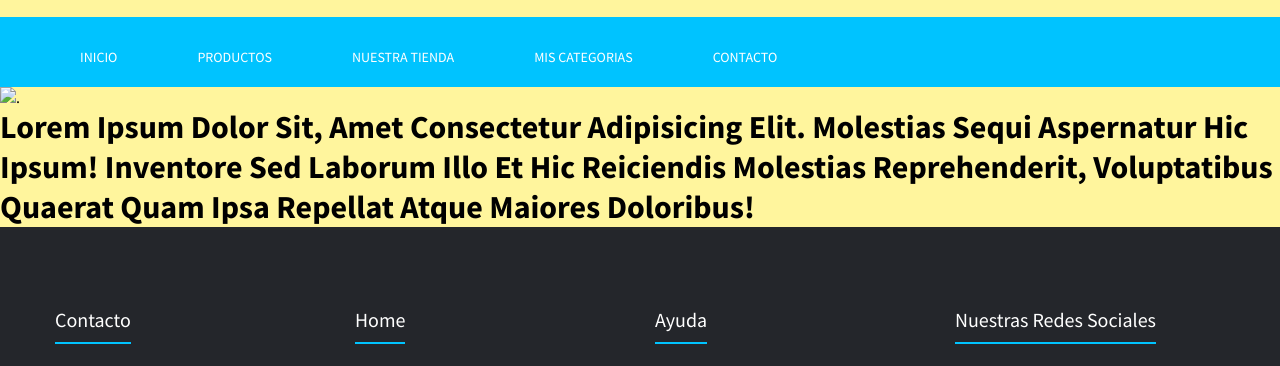
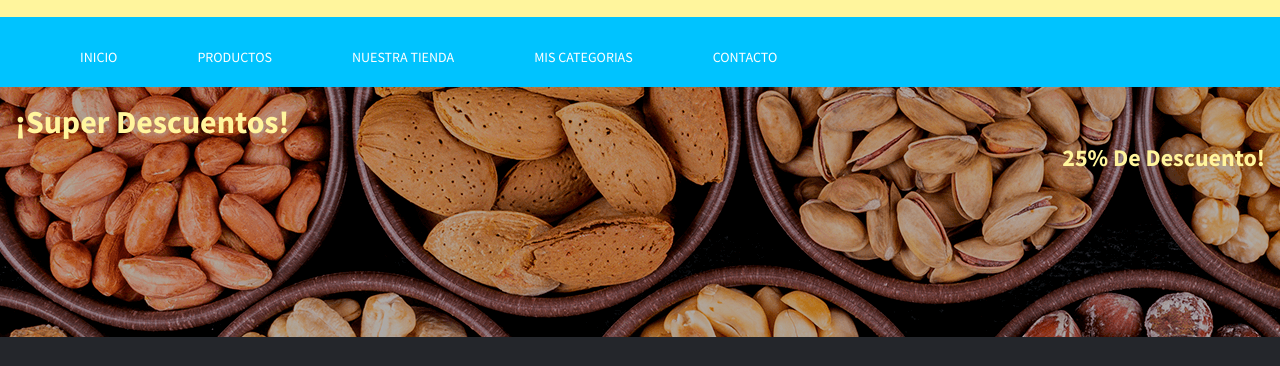
Before and after one commit to beel22/TPEweb1, a plain HTML site: page index.html in a window 1280 px wide. Shown: the part 64-430 px from the top of the page. Drawn offline with Linux system fonts and the light colour scheme.

Commit message:
commit nuevo

```diff
--- a/index.html
+++ b/index.html
@@ -47,13 +47,13 @@
             </div>
 
         </div>
-        <div class="inicio">
-            <img src="image/" alt=".">
-            <h1>Lorem ipsum dolor sit, amet consectetur adipisicing elit. Molestias sequi aspernatur hic ipsum! Inventore sed laborum illo et hic reiciendis molestias reprehenderit, voluptatibus quaerat quam ipsa repellat atque maiores doloribus!</h1>
-
-        </div>
 
     </header>
+        <div class="promociones">
+              <h1>¡super descuentos!<h1>
+                <h2>25% de descuento!</h2>
+         </div>
+
 
     <!--nose que mas se podria agregar o como seguiragregando-->
     <!--aca comienza el footer-->
--- a/style.css
+++ b/style.css
@@ -76,7 +76,7 @@ nav > ul > li > a{
 }
 nav > ul > li > a:hover{
     transform: scala(1.1);
-    background: teal;
+    background: #00c3ff;
     box-shadow: 0px 0px 10px rgba(0,0,0,0.5);
 }
 
@@ -126,12 +126,27 @@ nav > ul > li > ul > li a{
 }
 /*color y dimension a los botones a con hover*/
 nav > ul > li >ul >li >a:hover{
-    background: teal;
+    background: #00c3ff;
     color: white;
     transform: scale(1.1);
     padding-left: 30px;
     font-size: 14px;
     box-shadow: 0px 0px 10px 0px rgba(0,0,0,0.5);
+}
+
+.promociones {
+    background-image: url(images/frutos_secos.png);
+    width: 100%;
+    height: 250px;
+    padding: 15px;
+}
+.promociones h1{
+    color: #fff59d;
+}
+.promociones h2{
+    color: #fff59d;
+    display: flex;
+    flex-direction:row-reverse;
 }
 
 body {
```
Also changed, not shown: Productos.html (+9 -3 lines).
